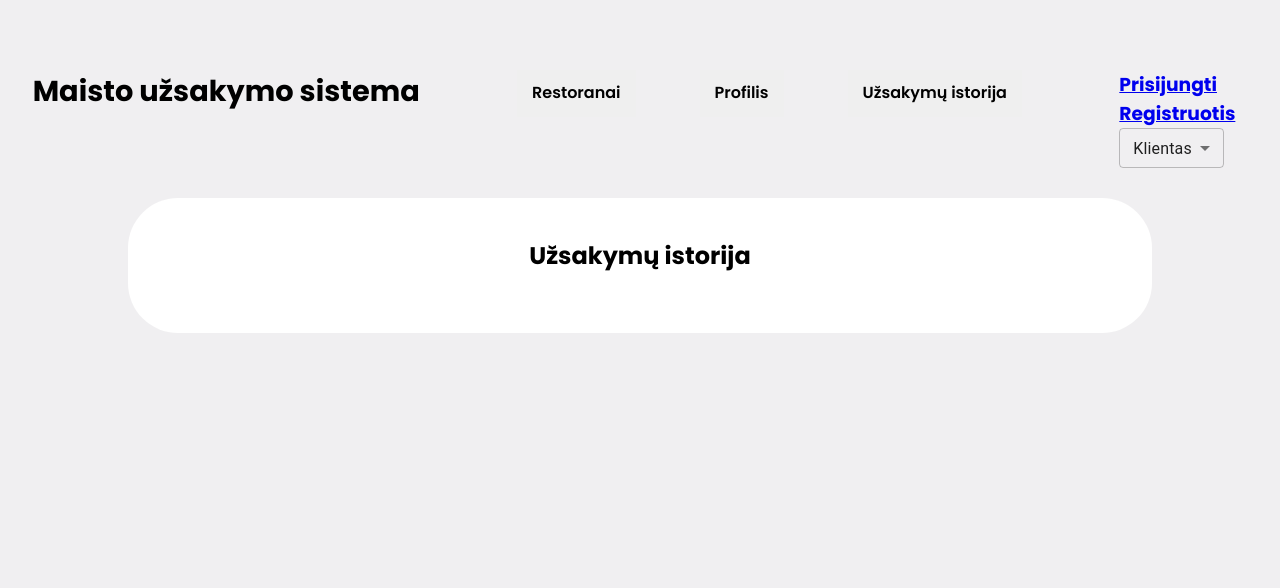
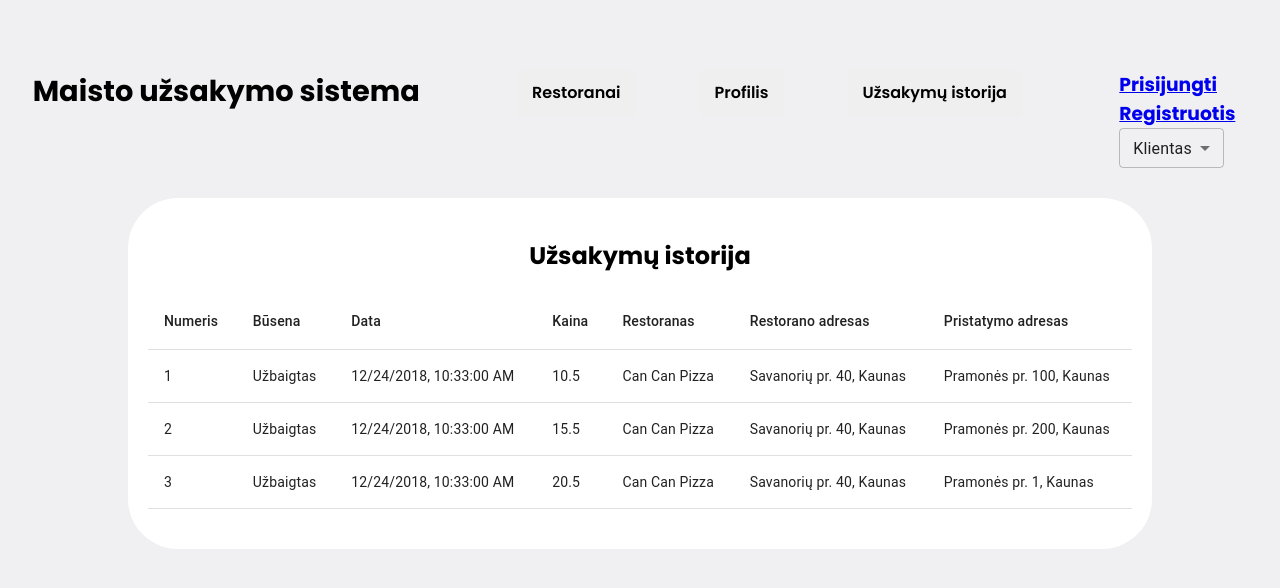
Before and after one commit to irmlin/maisto-uzsakymo-sistema, a React (Create React App) app in the folder frontend/: page /order_history in a window 1280 px wide. Shown: the top 588 px of the page. Built offline with nearby package versions, Linux system fonts and the light colour scheme.

Commit message:
Kliento papildimas

```diff
--- a/frontend/src/Pages/OrderHistory.js
+++ b/frontend/src/Pages/OrderHistory.js
@@ -92,6 +92,68 @@ export default function OrderHistory () {
                         </>
                     )
                 }
+                {
+                    userRole === ROLES.CLIENT && (
+                        <>
+                          <Table>
+                            <TableHead>
+                              <TableRow>
+                                <TableCell>
+                                  Numeris
+                                </TableCell>
+                                <TableCell>
+                                  Būsena
+                                </TableCell>
+                                <TableCell>
+                                  Data
+                                </TableCell>
+                                <TableCell>
+                                  Kaina
+                                </TableCell>
+                                <TableCell>
+                                  Restoranas
+                                </TableCell>
+                                <TableCell>
+                                  Restorano adresas
+                                </TableCell>
+                                <TableCell>
+                                  Pristatymo adresas
+                                </TableCell>
+                              </TableRow>
+                            </TableHead>
+                            <TableBody>
+                              {
+                                OrderData.map(order => (
+                                  <TableRow key={order.orderNumber}>
+                                    <TableCell>
+                                      {order.orderNumber}
+                                    </TableCell>
+                                    <TableCell>
+                                      {order.orderState}
+                                    </TableCell>
+                                    <TableCell>
+                                    {order.orderDate.toLocaleString()}
+                                    </TableCell>
+                                    <TableCell>
+                                    {order.orderPrice}
+                                    </TableCell>
+                                    <TableCell>
+                                    {order.restaurantName}
+                                    </TableCell>
+                                    <TableCell>
+                                    {order.restaurantAddress}
+                                    </TableCell>
+                                    <TableCell>
+                                    {order.recipientAddress}
+                                    </TableCell>
+                                  </TableRow>
+                                ))
+                              }
+                            </TableBody>
+                          </Table>
+                        </>
+                    )
+                }
             </SimplePageContent>
         </div>
     );
--- a/frontend/src/Pages/Profile.js
+++ b/frontend/src/Pages/Profile.js
@@ -69,6 +69,33 @@ export default function Profile () {
                         </>
                     )
                 }
+{
+                    userRole === ROLES.CLIENT && (
+                        <>
+
+                            <div>
+                                <b>Vartotojo vardas: </b>{userData.userName}
+                            </div>
+                            <div>
+                                <b><label for="address">Pristatymo adresas: </label></b>
+                                <input
+                                type="text"
+                                id="address"
+                                name="adresas"
+                                placeholder="Įveskite pristatymo adresą..">
+                                </input>
+                                <Button
+                                    type="submit"
+                                    size="small"
+                                    variant="contained"
+                                    sx={{ ml: 2}}
+                                    >
+                                    Išsaugoti
+                                </Button>
+                            </div>
+                        </>
+                    )
+                }
             </SimplePageContent>
         </div>
     );
--- a/frontend/src/TempData/UserData.jsx
+++ b/frontend/src/TempData/UserData.jsx
@@ -13,9 +13,15 @@ const DEFAULT_USERS = {
     password: "sadasdas",
     state: COURIER_STATES.WAITING_FOR_ORDER
   },
-CLIENT: {
-
-  },
+  CLIENT: {
+    name: "Arturka",
+    lastName: "Geriausias",
+    birthDate: new Date("1999-02-02"),
+    phoneNumber: "860000002",
+    email: "arturka@mail.com",
+    userName: "turia",
+    password: "turia123"
+    },
 RESTAURANT: {
 
   },
```
Also changed, not shown: 1 other file (tests, documents, lock files or other folders).
